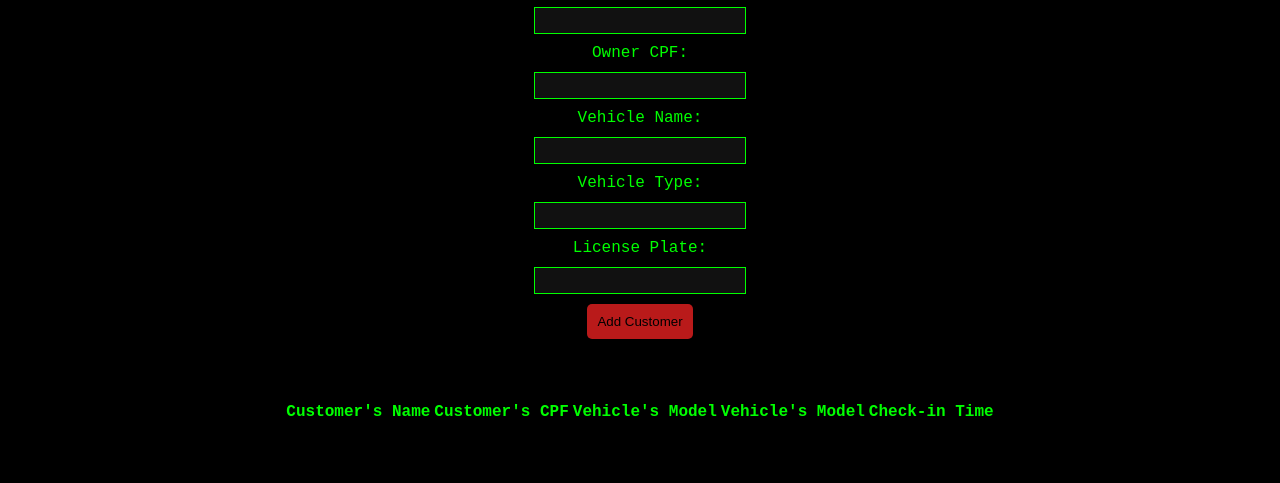
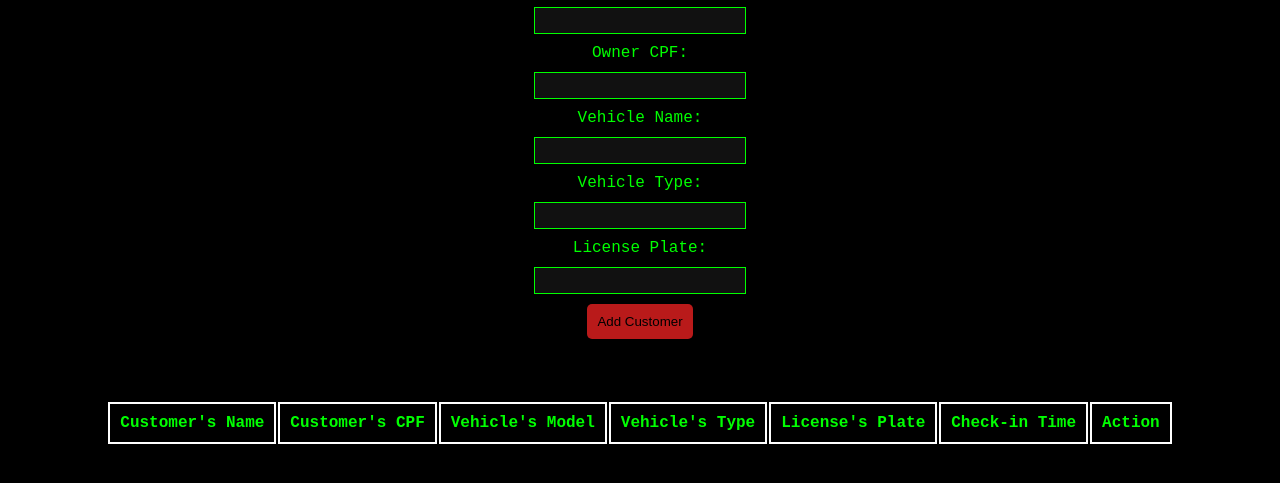
Before and after one commit to MatheusGraciki/ParkingControlSystem, a website with bundled scripts: page index.html in a window 1280 px wide. Shown: the part 129-612 px from the top of the page. Built offline with nearby package versions, Linux system fonts and the light colour scheme.

Commit message:
Feature/ParkingArea: add th fields, add style to td,th and change the date formatation to TableView

```diff
--- a/index.html
+++ b/index.html
@@ -57,6 +57,11 @@
             margin: 0 auto;
             margin-top: 5%;
         }
+        td,th{
+            align-self: center;
+            border: 2px white solid;
+            padding: 10px
+        }
     </style>
 </head>
 
@@ -89,8 +94,10 @@
                 <th>Customer's Name</th>
                 <th>Customer's CPF</th>
                 <th>Vehicle's Model</th>
-                <th>Vehicle's Model</th>
+                <th>Vehicle's Type</th>
+                <th>License's Plate</th>
                 <th>Check-in Time</th>
+                <th>Action</th>
             </tr>
         </thead>
         <tbody id='parking-area'></tbody>
--- a/src/views/TableView.ts
+++ b/src/views/TableView.ts
@@ -13,7 +13,7 @@ export default class TableView {
                 <td>${customer.vehicle.model}</td>
                 <td>${customer.vehicle.type}</td>
                 <td>${customer.vehicle.licensePlate}</td>
-                <td>${customer.checkInTime}</td>
+                <td>${customer.checkInTime.toLocaleDateString('pt-BR', { day: '2-digit', month: '2-digit', year: 'numeric',})}</td>
                 <td>
                 <button class="delete" data-license-plate="${ customer.vehicle.licensePlate}">X</button>
                 </td>
```
Also changed, not shown: dist/controllers/EventHandlerController.js, dist/views/TableView.js.
